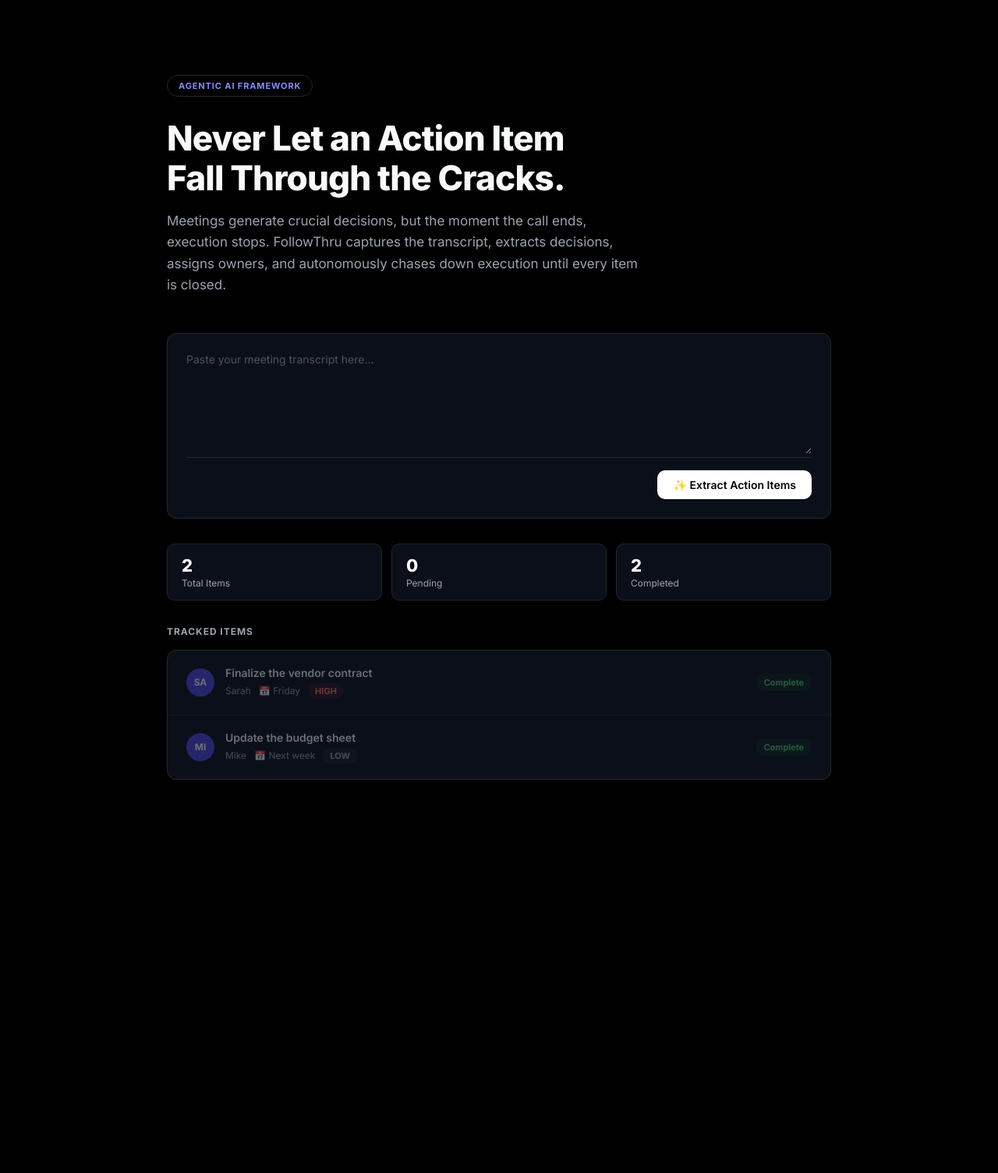
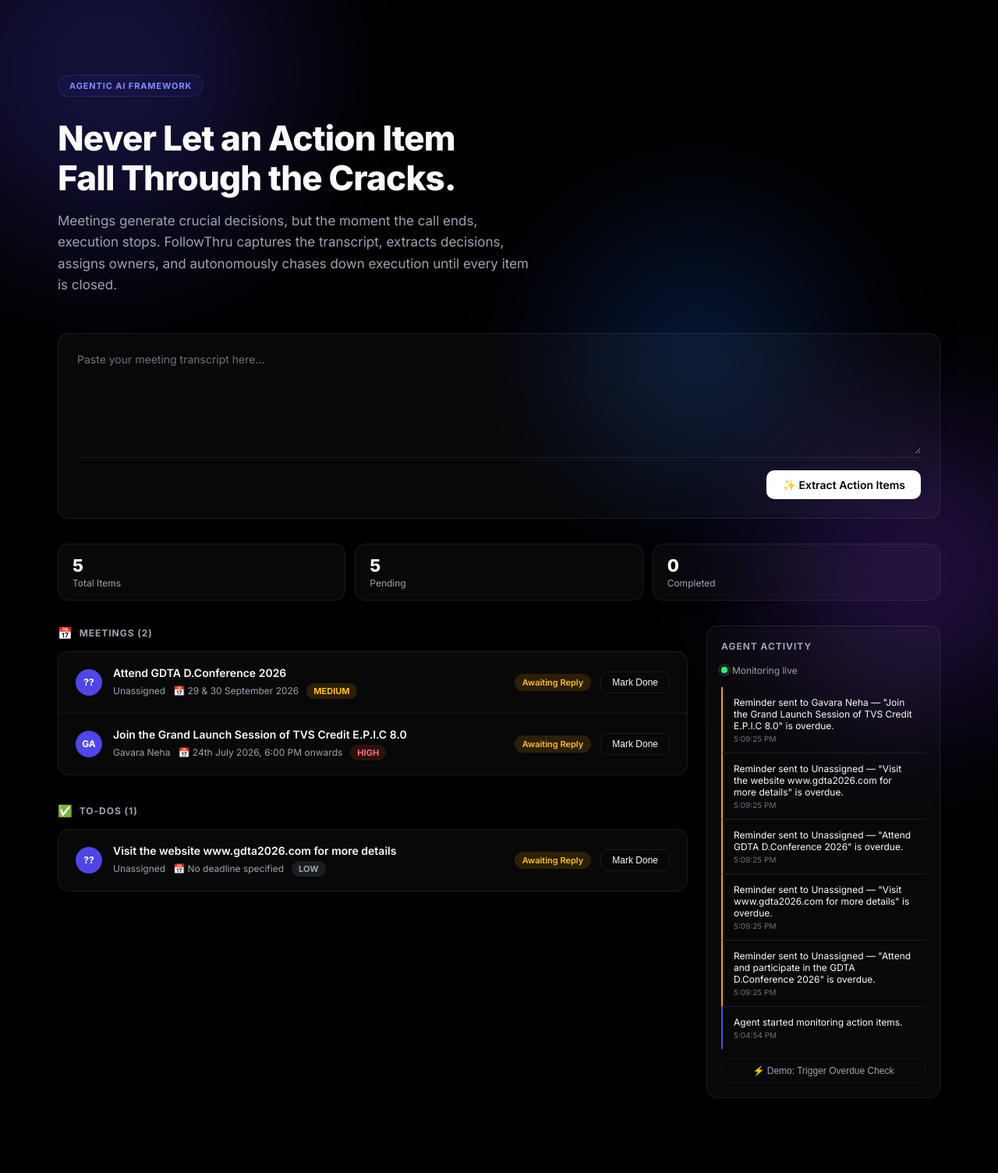
Before and after one commit to GavaraNeha/followthru, a Flask app: page / in a window 1280 px wide. Shown: the whole page at 78% size. Before the commit the page ends 1000 px from the top, so only its background shows below. Run offline with Flask 3, Linux system fonts and the light colour scheme.

Commit message:
Add backend agent scheduler with live activity feed

```diff
--- a/app.py
+++ b/app.py
@@ -2,7 +2,8 @@
 from extractor import extract_action_items
 import json
 import os
-from datetime import datetime
+from datetime import datetime, timedelta
+from scheduler import start_scheduler, load_log, check_overdue_items
 
 app = Flask(__name__)
 DATA_FILE = "data/items.json"
@@ -50,5 +51,26 @@
     save_items(items)
     return jsonify({"success": True})
 
+@app.route("/activity")
+def activity():
+    return jsonify({"log": load_log()[::-1]})
+
+@app.route("/force-check", methods=["POST"])
+def force_check():
+    check_overdue_items()
+    return jsonify({"success": True})
+
+@app.route("/debug/expire-all", methods=["POST"])
+def debug_expire_all():
+    items = load_items()
+    for item in items:
+        if item["status"] == "pending":
+            item["deadline_date"] = (datetime.now() - timedelta(minutes=1)).isoformat()
+    save_items(items)
+    check_overdue_items()
+    return jsonify({"success": True})
+
 if __name__ == "__main__":
+    if os.environ.get("WERKZEUG_RUN_MAIN") == "true":
+        start_scheduler()
     app.run(debug=True)
--- a/extractor.py
+++ b/extractor.py
@@ -17,9 +17,10 @@
 - owner: the person responsible (use their name as mentioned in the transcript; if unclear, use "Unassigned")
 - deadline_text: the deadline exactly as mentioned in the transcript (e.g. "Friday", "next week", "by Aug 5"). If none mentioned, use "No deadline specified"
 - priority: "high", "medium", or "low" based on urgency language used
+- category: classify as "meeting" (a task tied to a scheduled meeting/call), "email" (something that needs to be sent/communicated to someone), or "todo" (a general task with no communication or meeting component)
 
 Respond with ONLY a valid JSON array, no other text, no markdown formatting. Example format:
-[{{"task": "...", "owner": "...", "deadline_text": "...", "priority": "..."}}]
+[{{"task": "...", "owner": "...", "deadline_text": "...", "priority": "...", "category": "..."}}]
 
 Transcript:
 {transcript}
@@ -48,5 +49,7 @@
         deadline_text = item.get("deadline_text", "No deadline specified")
         item["deadline_text"] = deadline_text
         item["deadline_date"] = parse_deadline(deadline_text)
+        if "category" not in item or item["category"] not in ["meeting", "email", "todo"]:
+            item["category"] = "todo"
 
     return items
--- a/templates/index.html
+++ b/templates/index.html
@@ -9,215 +9,155 @@
         :root {
             --indigo: #4F46E5;
             --indigo-light: #818CF8;
-            --border: #27272A;
-            --bg: #000000;
-            --card: #0B0F19;
+            --border: rgba(255,255,255,0.08);
+            --card: rgba(255,255,255,0.03);
             --text: #F9FAFB;
             --muted: #9CA3AF;
         }
         * { box-sizing: border-box; }
+        html, body { height: 100%; }
         body {
             font-family: 'Inter', sans-serif;
-            background: var(--bg);
+            background: #000000;
             color: var(--text);
             margin: 0;
+            overflow-x: hidden;
+            position: relative;
         }
-        .container { max-width: 900px; margin: 0 auto; padding: 96px 24px; }
-
+        .blob {
+            position: fixed; border-radius: 50%; filter: blur(90px);
+            opacity: 0.25; z-index: 0; animation: float 14s ease-in-out infinite;
+        }
+        .blob1 { width: 420px; height: 420px; background: #4F46E5; top: -100px; left: -100px; }
+        .blob2 { width: 380px; height: 380px; background: #7C3AED; bottom: -120px; right: -80px; animation-delay: -6s; }
+        .blob3 { width: 300px; height: 300px; background: #2563EB; top: 40%; right: 20%; animation-delay: -3s; }
+        @keyframes float {
+            0%, 100% { transform: translate(0,0) scale(1); }
+            50% { transform: translate(30px, -20px) scale(1.08); }
+        }
+        .container { position: relative; z-index: 1; max-width: 1180px; margin: 0 auto; padding: 96px 24px; }
         .badge {
-            display: inline-block;
-            padding: 6px 14px;
-            border: 1px solid var(--border);
-            border-radius: 999px;
-            font-size: 11px;
-            font-weight: 700;
-            color: var(--indigo-light);
-            letter-spacing: 0.08em;
-            text-transform: uppercase;
-            margin-bottom: 28px;
+            display: inline-block; padding: 6px 14px; border: 1px solid var(--border);
+            background: rgba(79,70,229,0.08); backdrop-filter: blur(10px); border-radius: 999px;
+            font-size: 11px; font-weight: 700; color: var(--indigo-light);
+            letter-spacing: 0.08em; text-transform: uppercase; margin-bottom: 28px;
         }
-        h1 {
-            font-size: 44px;
-            font-weight: 800;
-            line-height: 1.15;
-            margin: 0 0 16px 0;
-            letter-spacing: -0.02em;
+        h1 { font-size: 44px; font-weight: 800; line-height: 1.15; margin: 0 0 16px 0; letter-spacing: -0.02em; }
+        .subhead { color: var(--muted); font-size: 17px; line-height: 1.6; max-width: 620px; margin-bottom: 48px; }
+        .glass {
+            background: var(--card); backdrop-filter: blur(16px); -webkit-backdrop-filter: blur(16px);
+            border: 1px solid var(--border); border-radius: 14px;
         }
-        .subhead {
-            color: var(--muted);
-            font-size: 17px;
-            line-height: 1.6;
-            max-width: 620px;
-            margin-bottom: 48px;
-        }
-
-        .input-card {
-            background: var(--card);
-            border: 1px solid var(--border);
-            border-radius: 12px;
-            padding: 24px;
-            margin-bottom: 32px;
-            transition: border-color 300ms ease-out, box-shadow 300ms ease-out;
-        }
-        .input-card:focus-within {
-            border-color: var(--indigo);
-            box-shadow: 0 0 0 3px rgba(79, 70, 229, 0.15);
-        }
+        .input-card { padding: 24px; margin-bottom: 32px; transition: border-color 300ms ease-out, box-shadow 300ms ease-out; }
+        .input-card:focus-within { border-color: var(--indigo); box-shadow: 0 0 0 3px rgba(79, 70, 229, 0.15); }
         textarea {
-            width: 100%;
-            height: 130px;
-            background: transparent;
-            color: var(--text);
-            border: none;
-            padding: 0 0 16px 0;
-            font-family: 'Inter', sans-serif;
-            font-size: 14px;
-            resize: vertical;
+            width: 100%; height: 130px; background: transparent; color: var(--text); border: none;
+            padding: 0 0 16px 0; font-family: 'Inter', sans-serif; font-size: 14px; resize: vertical;
         }
         textarea:focus { outline: none; }
-        textarea::placeholder { color: #52525B; }
-
-        .input-footer {
-            display: flex;
-            justify-content: flex-end;
-            border-top: 1px solid var(--border);
-            padding-top: 16px;
-        }
-
+        textarea::placeholder { color: #6B7280; }
+        .input-footer { display: flex; justify-content: flex-end; border-top: 1px solid var(--border); padding-top: 16px; }
         .btn-extract {
-            background: #FFFFFF;
-            color: #000000;
-            border: none;
-            border-radius: 10px;
-            padding: 10px 20px;
-            font-size: 14px;
-            font-weight: 600;
-            font-family: 'Inter', sans-serif;
-            cursor: pointer;
-            display: inline-flex;
-            align-items: center;
-            gap: 8px;
-            transition: all 300ms ease-out;
+            background: #FFFFFF; color: #000000; border: none; border-radius: 10px; padding: 10px 20px;
+            font-size: 14px; font-weight: 600; font-family: 'Inter', sans-serif; cursor: pointer;
+            display: inline-flex; align-items: center; gap: 8px; transition: all 300ms ease-out;
         }
         .btn-extract:hover { background: #E4E4E7; transform: translateY(-1px); }
-
         #status { color: var(--muted); font-size: 13px; margin-bottom: 32px; }
-
-        /* Live stats strip */
         .stats-row { display: flex; gap: 12px; margin-bottom: 32px; }
-        .stat-chip {
-            background: var(--card);
-            border: 1px solid var(--border);
-            border-radius: 10px;
-            padding: 14px 18px;
-            flex: 1;
-        }
+        .stat-chip { padding: 14px 18px; flex: 1; }
         .stat-num { font-size: 22px; font-weight: 800; }
         .stat-label { font-size: 12px; color: var(--muted); margin-top: 2px; }
-
-        .section-label {
-            font-size: 12px;
-            font-weight: 700;
-            color: var(--muted);
-            text-transform: uppercase;
-            letter-spacing: 0.08em;
-            margin-bottom: 16px;
+        .category-section { margin-bottom: 36px; }
+        .category-header {
+            display: flex; align-items: center; gap: 8px; font-size: 12px; font-weight: 700;
+            color: var(--muted); text-transform: uppercase; letter-spacing: 0.08em; margin-bottom: 14px;
         }
-
-        .feed-card {
-            background: var(--card);
-            border: 1px solid var(--border);
-            border-radius: 12px;
-            overflow: hidden;
-        }
+        .category-icon { font-size: 15px; }
+        .feed-card { overflow: hidden; }
         .item {
-            display: flex;
-            align-items: center;
-            justify-content: space-between;
-            padding: 20px 24px;
-            border-bottom: 1px solid var(--border);
-            transition: background 300ms ease-out;
+            display: flex; align-items: center; justify-content: space-between; padding: 18px 22px;
+            border-bottom: 1px solid var(--border); transition: background 300ms ease-out;
             animation: fadeInUp 400ms ease-out backwards;
         }
         .item:nth-child(1) { animation-delay: 0ms; }
         .item:nth-child(2) { animation-delay: 80ms; }
         .item:nth-child(3) { animation-delay: 160ms; }
         .item:nth-child(4) { animation-delay: 240ms; }
-        .item:nth-child(5) { animation-delay: 320ms; }
-        @keyframes fadeInUp {
-            from { opacity: 0; transform: translateY(8px); }
-            to { opacity: 1; transform: translateY(0); }
+        @keyframes fadeInUp { from { opacity: 0; transform: translateY(8px); } to { opacity: 1; transform: translateY(0); } }
+        .item:last-child { border-bottom: none; }
+        .item:hover { background: rgba(255,255,255,0.03); }
+        .item.done { opacity: 0.4; }
+        .item-left { display: flex; align-items: center; gap: 14px; min-width: 0; }
+        .avatar {
+            width: 34px; height: 34px; border-radius: 999px; background: var(--indigo); color: white;
+            display: flex; align-items: center; justify-content: center; font-size: 12px; font-weight: 700; flex-shrink: 0;
         }
-        .item:last-child { border-bottom: none; }
-        .item:hover { background: rgba(255,255,255,0.02); }
-        .item.done { opacity: 0.4; }
-
-        .item-left { display: flex; align-items: center; gap: 14px; min-width: 0; }
-
-        .avatar {
-            width: 36px;
-            height: 36px;
-            border-radius: 999px;
-            background: var(--indigo);
-            color: white;
-            display: flex;
-            align-items: center;
-            justify-content: center;
-            font-size: 12px;
-            font-weight: 700;
-            flex-shrink: 0;
-        }
-
         .task-name { font-weight: 600; font-size: 14px; margin-bottom: 5px; }
         .meta-row { display: flex; align-items: center; gap: 10px; flex-wrap: wrap; }
-        .meta-pill {
-            display: inline-flex;
-            align-items: center;
-            gap: 4px;
-            font-size: 12px;
-            color: var(--muted);
-        }
-
-        .priority-pill {
-            padding: 3px 9px;
-            border-radius: 999px;
-            font-size: 11px;
-            font-weight: 700;
-        }
-        .priority-high { background: rgba(239, 68, 68, 0.12); color: #F87171; }
-        .priority-medium { background: rgba(245, 158, 11, 0.12); color: #FBBF24; }
-        .priority-low { background: rgba(107, 114, 128, 0.15); color: #9CA3AF; }
-
+        .meta-pill { display: inline-flex; align-items: center; gap: 4px; font-size: 12px; color: var(--muted); }
+        .priority-pill { padding: 3px 9px; border-radius: 999px; font-size: 11px; font-weight: 700; }
+        .priority-high { background: rgba(239, 68, 68, 0.15); color: #F87171; }
+        .priority-medium { background: rgba(245, 158, 11, 0.15); color: #FBBF24; }
+        .priority-low { background: rgba(107, 114, 128, 0.2); color: #9CA3AF; }
         .item-right { display: flex; align-items: center; gap: 12px; flex-shrink: 0; }
-
-        .badge-status {
-            padding: 4px 10px;
-            border-radius: 999px;
-            font-size: 11px;
-            font-weight: 600;
-            white-space: nowrap;
-        }
-        .status-pending { background: rgba(245, 158, 11, 0.12); color: #FBBF24; }
-        .status-done { background: rgba(34, 197, 94, 0.12); color: #4ADE80; }
-
+        .badge-status { padding: 4px 10px; border-radius: 999px; font-size: 11px; font-weight: 600; white-space: nowrap; }
+        .status-pending { background: rgba(245, 158, 11, 0.15); color: #FBBF24; }
+        .status-done { background: rgba(34, 197, 94, 0.15); color: #4ADE80; }
         .btn-done {
-            background: transparent;
-            border: 1px solid var(--border);
-            color: var(--text);
-            padding: 6px 14px;
-            font-size: 12px;
-            font-weight: 500;
-            border-radius: 8px;
-            cursor: pointer;
-            transition: all 300ms ease-out;
+            background: transparent; border: 1px solid var(--border); color: var(--text);
+            padding: 6px 14px; font-size: 12px; font-weight: 500; border-radius: 8px;
+            cursor: pointer; transition: all 300ms ease-out;
         }
         .btn-done:hover { border-color: var(--indigo); color: var(--indigo-light); }
-
-        .tracked-section { margin-top: 24px; }
-        .empty-state { padding: 40px 24px; text-align: center; color: var(--muted); font-size: 14px; }
+        .empty-state { padding: 30px 22px; text-align: center; color: var(--muted); font-size: 13px; }
+        #toast-container { position: fixed; top: 24px; right: 24px; z-index: 999; display: flex; flex-direction: column; gap: 10px; }
+        .toast {
+            background: rgba(15,15,20,0.85); backdrop-filter: blur(14px); border: 1px solid var(--border);
+            border-left: 3px solid var(--indigo); border-radius: 10px; padding: 14px 18px;
+            min-width: 260px; max-width: 320px; box-shadow: 0 8px 30px rgba(0,0,0,0.4);
+            animation: slideIn 350ms ease-out, fadeOut 400ms ease-in 4.6s forwards;
+        }
+        .toast-title { font-size: 13px; font-weight: 700; margin-bottom: 3px; }
+        .toast-body { font-size: 12px; color: var(--muted); }
+        @keyframes slideIn { from { opacity: 0; transform: translateX(30px); } to { opacity: 1; transform: translateX(0); } }
+        @keyframes fadeOut { to { opacity: 0; transform: translateX(20px); } }
+        .layout { display: grid; grid-template-columns: 1fr 300px; gap: 24px; align-items: start; }
+        @media (max-width: 900px) { .layout { grid-template-columns: 1fr; } }
+        .status-dot {
+            width: 8px; height: 8px; border-radius: 50%; background: #4ADE80;
+            display: inline-block; margin-right: 6px; animation: pulse 2s ease-in-out infinite;
+        }
+        @keyframes pulse {
+            0%, 100% { box-shadow: 0 0 0 0 rgba(74,222,128,0.5); }
+            50% { box-shadow: 0 0 0 6px rgba(74,222,128,0); }
+        }
+        .agent-header { display: flex; align-items: center; justify-content: space-between; margin-bottom: 16px; }
+        .agent-status { font-size: 12px; color: var(--muted); display: flex; align-items: center; }
+        .sidebar { position: sticky; top: 24px; }
+        .log-entry { padding: 12px 14px; border-bottom: 1px solid var(--border); font-size: 12px; animation: fadeInUp 400ms ease-out backwards; }
+        .log-entry:last-child { border-bottom: none; }
+        .log-time { color: #6B7280; font-size: 10px; margin-top: 3px; }
+        .log-reminder { border-left: 2px solid #F59E0B; }
+        .log-system { border-left: 2px solid var(--indigo); }
+        .btn-ghost {
+            background: transparent; border: 1px dashed var(--border); color: var(--muted);
+            padding: 8px 14px; font-size: 12px; border-radius: 8px; cursor: pointer;
+            transition: all 300ms ease-out; margin-top: 12px; width: 100%;
+        }
+        .btn-ghost:hover { border-color: var(--indigo); color: var(--indigo-light); }
+        .section-label {
+            font-size: 12px; font-weight: 700; color: var(--muted);
+            text-transform: uppercase; letter-spacing: 0.08em; margin-bottom: 0;
+        }
     </style>
 </head>
 <body>
+    <div class="blob blob1"></div>
+    <div class="blob blob2"></div>
+    <div class="blob blob3"></div>
+    <div id="toast-container"></div>
+
     <div class="container">
         <span class="badge">Agentic AI Framework</span>
         <h1>Never Let an Action Item<br>Fall Through the Cracks.</h1>
@@ -227,36 +167,39 @@
             chases down execution until every item is closed.
         </p>
 
-        <div class="input-card">
+        <div class="glass input-card">
             <textarea id="transcript" placeholder="Paste your meeting transcript here..."></textarea>
             <div class="input-footer">
-                <button class="btn-extract" onclick="extractItems()">
-                    ✨ Extract Action Items
-                </button>
+                <button class="btn-extract" onclick="extractItems()">✨ Extract Action Items</button>
             </div>
         </div>
         <div id="status"></div>
 
         <div class="stats-row">
-            <div class="stat-chip">
+            <div class="glass stat-chip">
                 <div class="stat-num">{{ items|length }}</div>
                 <div class="stat-label">Total Items</div>
             </div>
-            <div class="stat-chip">
+            <div class="glass stat-chip">
                 <div class="stat-num">{{ items|selectattr('status','equalto','pending')|list|length }}</div>
                 <div class="stat-label">Pending</div>
             </div>
-            <div class="stat-chip">
+            <div class="glass stat-chip">
                 <div class="stat-num">{{ items|selectattr('status','equalto','done')|list|length }}</div>
                 <div class="stat-label">Completed</div>
             </div>
         </div>
 
-        <div class="tracked-section">
-            <div class="section-label">Tracked Items</div>
-            <div class="feed-card">
-                <div id="items">
-                    {% for item in items %}
+        <div class="layout">
+            <div>
+                {% set categories = [('meeting', '📅', 'Meetings'), ('email', '📧', 'Emails'), ('todo', '✅', 'To-Dos')] %}
+                {% for cat_key, cat_icon, cat_label in categories %}
+                {% set cat_items = items|selectattr('category','equalto',cat_key)|list %}
+                {% if cat_items %}
+                <div class="category-section">
+                    <div class="category-header"><span class="category-icon">{{ cat_icon }}</span> {{ cat_label }} ({{ cat_items|length }})</div>
+                    <div class="glass feed-card">
+                        {% for item in cat_items %}
                         <div class="item {{ 'done' if item.status == 'done' else '' }}" data-id="{{ item.id }}">
                             <div class="item-left">
                                 <div class="avatar">{{ item.owner[:2].upper() if item.owner != 'Unassigned' else '??' }}</div>
@@ -264,7 +207,7 @@
                                     <div class="task-name">{{ item.task }}</div>
                                     <div class="meta-row">
                                         <span class="meta-pill">{{ item.owner }}</span>
-                                    <span class="meta-pill">📅 {{ item.deadline_text if item.deadline_text else item.deadline }}</span>
+                                        <span class="meta-pill">📅 {{ item.deadline_text }}</span>
                                         <span class="priority-pill priority-{{ item.priority }}">{{ item.priority|upper }}</span>
                                     </div>
                                 </div>
@@ -278,9 +221,25 @@
                                 {% endif %}
                             </div>
                         </div>
-                    {% else %}
-                    <div class="empty-state">No items yet — paste a transcript above to get started.</div>
                         {% endfor %}
+                    </div>
+                </div>
+                {% endif %}
+                {% endfor %}
+
+                {% if items|length == 0 %}
+                <div class="glass feed-card"><div class="empty-state">No items yet — paste a transcript above to get started.</div></div>
+                {% endif %}
+            </div>
+
+            <div class="sidebar">
+                <div class="glass" style="padding: 18px;">
+                    <div class="agent-header">
+                        <span class="section-label">Agent Activity</span>
+                    </div>
+                    <div class="agent-status"><span class="status-dot"></span> Monitoring live</div>
+                    <div id="activity-log" style="margin-top: 14px;"></div>
+                    <button class="btn-ghost" onclick="forceExpire()">⚡ Demo: Trigger Overdue Check</button>
                 </div>
             </div>
         </div>
@@ -294,7 +253,43 @@
                     if(id) markDone(id);
                 });
             });
+            loadActivity();
+            setInterval(loadActivity, 6000);
         });
+
+        function showToast(title, body) {
+            const container = document.getElementById('toast-container');
+            const toast = document.createElement('div');
+            toast.className = 'toast';
+            toast.innerHTML = `<div class="toast-title">${title}</div><div class="toast-body">${body}</div>`;
+            container.appendChild(toast);
+            setTimeout(() => toast.remove(), 5200);
+        }
+
+        let lastLogCount = 0;
+        async function loadActivity() {
+            const res = await fetch('/activity');
+            const data = await res.json();
+            const logDiv = document.getElementById('activity-log');
+            logDiv.innerHTML = data.log.map(entry => `
+                <div class="log-entry log-${entry.type}">
+                    ${entry.message}
+                    <div class="log-time">${new Date(entry.timestamp).toLocaleTimeString()}</div>
+                </div>
+            `).join('') || '<div class="log-entry" style="color:#6B7280;">No activity yet.</div>';
+
+            if (data.log.length > lastLogCount && lastLogCount !== 0) {
+                const newest = data.log[0];
+                if (newest.type === 'reminder') showToast('⏰ Reminder Sent', newest.message);
+            }
+            lastLogCount = data.log.length;
+        }
+
+        async function forceExpire() {
+            await fetch('/debug/expire-all', { method: 'POST' });
+            loadActivity();
+        }
+
         async function extractItems() {
             const transcript = document.getElementById('transcript').value;
             const status = document.getElementById('status');
```
Also changed, not shown: data/agent_log.json (added, +32 -0 lines), data/items.json (+56 -11 lines), scheduler.py (added, +67 -0 lines). Lines whose indentation alone changed are shown as unchanged.
